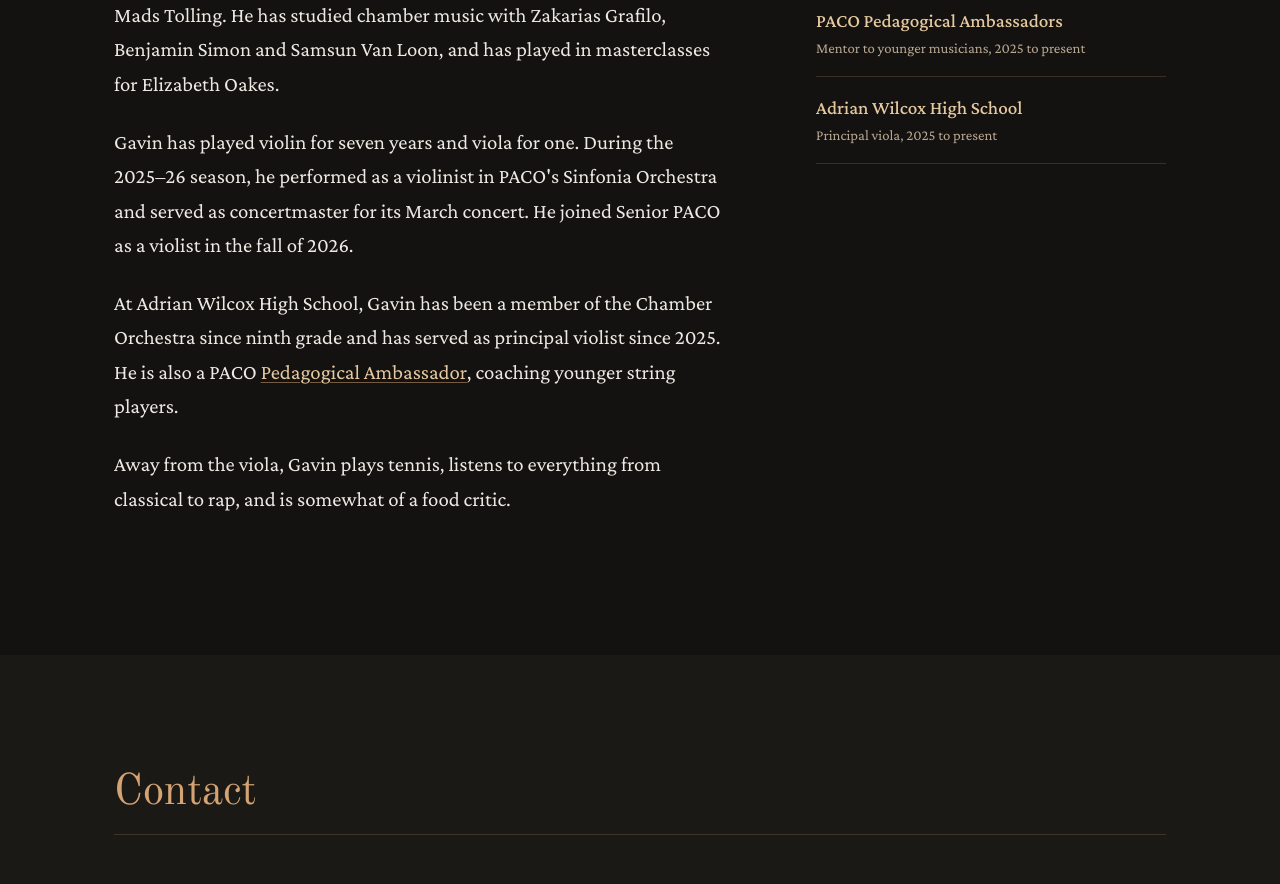
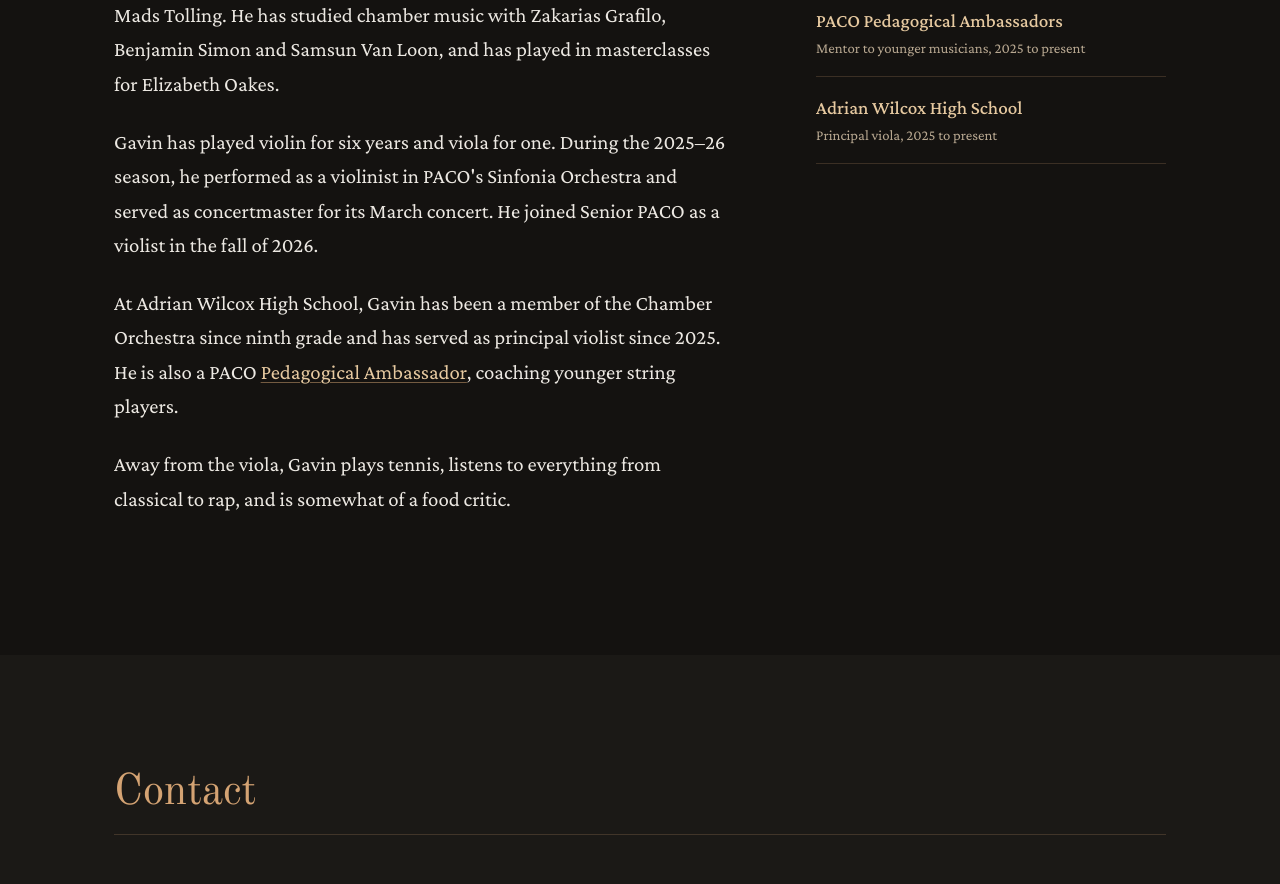
Before and after one commit to jkpchang/gavinchang.com, a plain HTML site: page index.html in a window 1280 px wide. Shown: the part 5760-6644 px from the top of the page. Drawn offline with nearby package versions, Linux system fonts and the light colour scheme.

Commit message:
Violin years: started fall 2020
Co-Authored-By: Claude Opus 5.5 <noreply@anthropic.com>

```diff
--- a/index.html
+++ b/index.html
@@ -262,7 +262,7 @@
               </p>
               <p>
                 Gavin has played violin for
-                <span data-years-since="2019">seven</span> years and viola for
+                <span data-years-since="2020">six</span> years and viola for
                 <span data-years-since="2025">one</span>. During the 2025–26
                 season, he performed as a violinist in PACO's Sinfonia Orchestra
                 and served as concertmaster for its March concert. He joined
```
Also changed, not shown: assets/years.js (+4 -4 lines).
